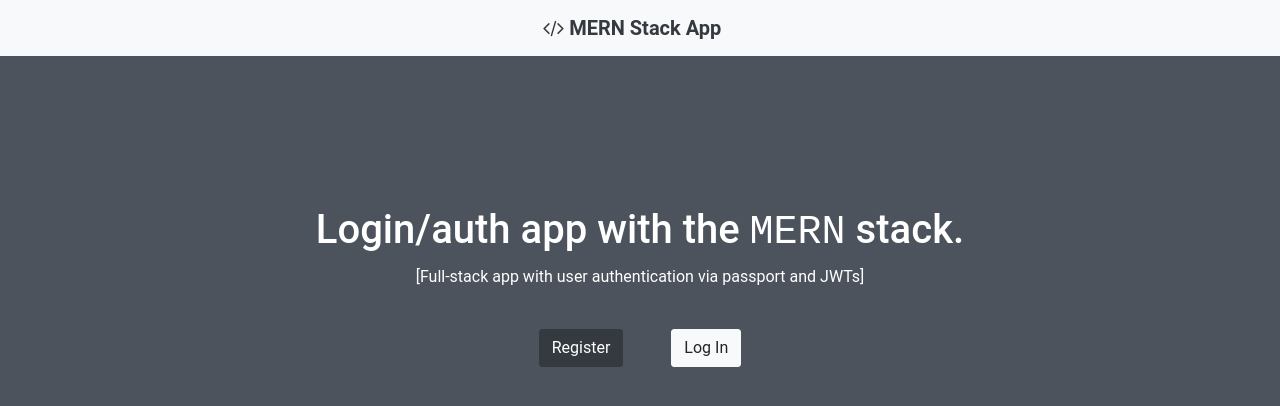
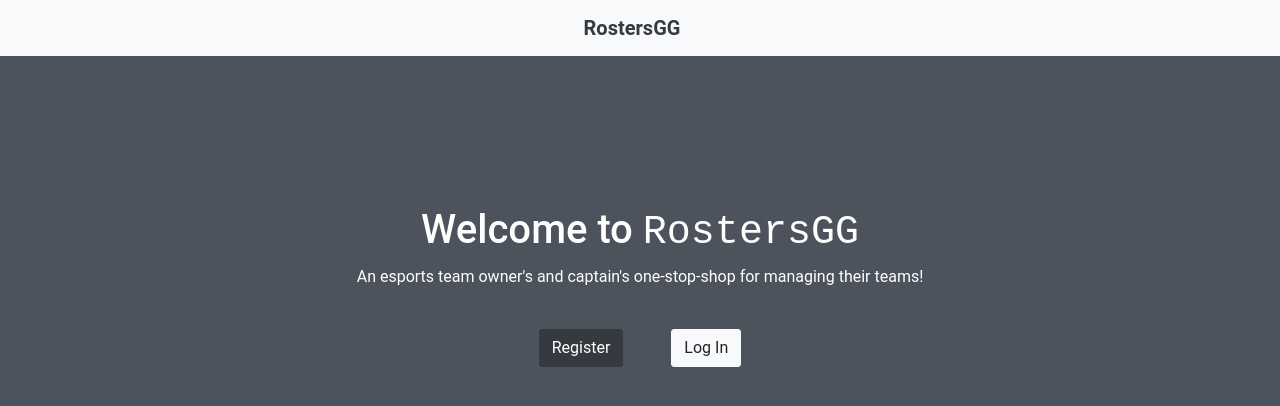
Before and after one commit to Yuanionrings/RostersGG-1, a React (Create React App) app in the folder client/: page / in a window 1280 px wide. Shown: the top 406 px of the page. Built offline with nearby package versions, Linux system fonts and the light colour scheme.

Commit message:
Simple branding changes

```diff
--- a/client/src/components/layout/Dashboard.js
+++ b/client/src/components/layout/Dashboard.js
@@ -18,8 +18,8 @@ render() {
             <h4>
               Hey there, <b className="name-lable">{user.name.split(" ")[0]}</b>
               <p className="mt-4">
-                You are logged into a full-stack{" "}
-                <span style={{ fontFamily: "monospace" }}>MERN</span> app 👏
+                You are logged into{" "}
+                <span style={{ fontFamily: "monospace" }}>RostersGG</span>
               </p>
             </h4>
             <button
--- a/client/src/components/layout/Landing.js
+++ b/client/src/components/layout/Landing.js
@@ -8,10 +8,10 @@ class Landing extends Component {
         <div className="row">
           <div className="col-sm-12 ">
             <h1>
-              Login/auth app with the{" "}
-              <span style={{ fontFamily: "monospace" }}>MERN</span> stack.
+              Welcome to{" "}
+              <span style={{ fontFamily: "monospace" }}>RostersGG</span>
             </h1>
-            <p>[Full-stack app with user authentication via passport and JWTs]</p>
+            <p>An esports team owner's and captain's one-stop-shop for managing their teams!</p>
             </div>
             </div>
             <div className="row mt-4">
--- a/client/src/components/layout/Navbar.js
+++ b/client/src/components/layout/Navbar.js
@@ -6,7 +6,7 @@ class Navbar extends Component{
         return(
             <>
             <nav className="navbar bg-light justify-content-center">
-                <Link className="navbar-brand text-dark font-weight-bold" to="/"><i className="fa fa-code"></i> MERN Stack App</Link>
+                <Link className="navbar-brand text-dark font-weight-bold" to="/">RostersGG</Link>
             </nav>
             </>
         )
```
